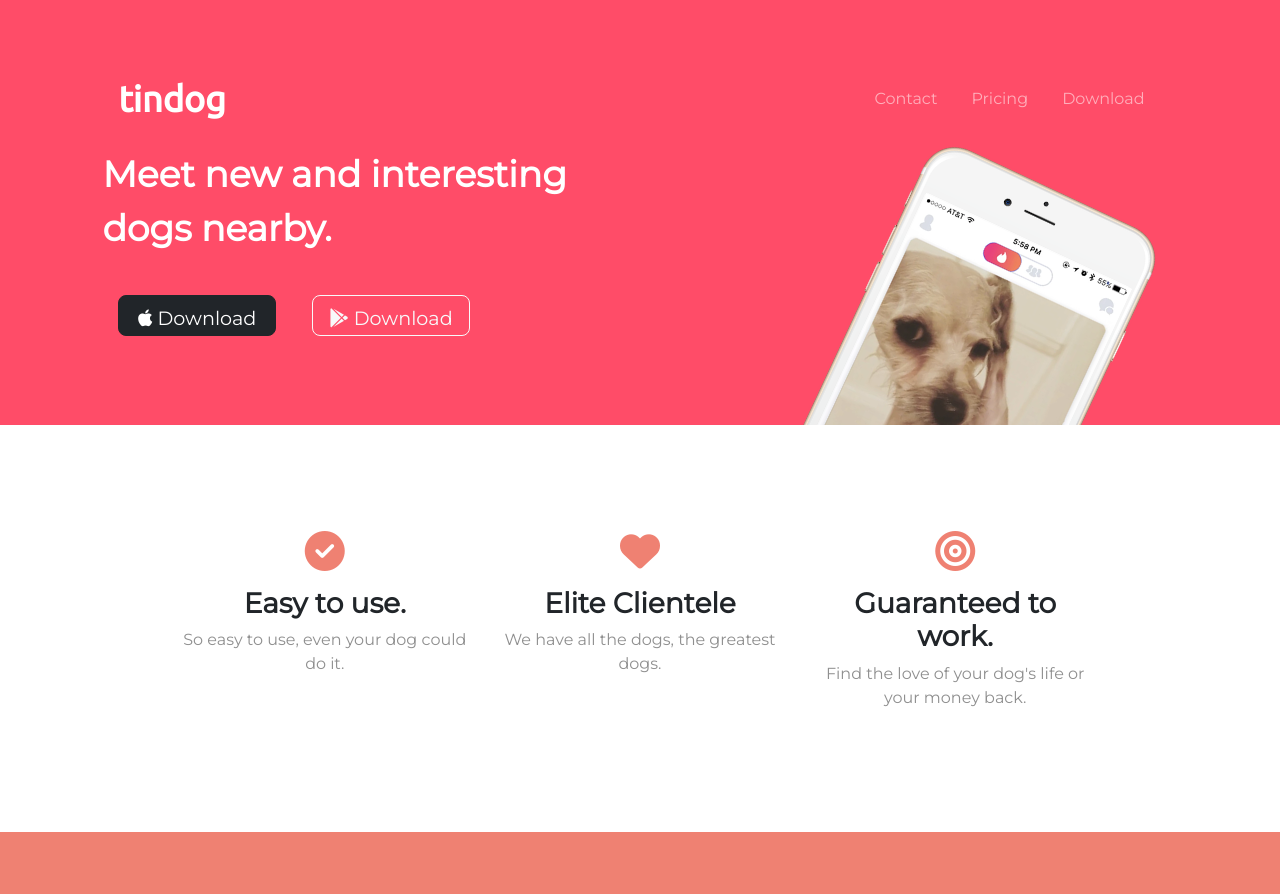
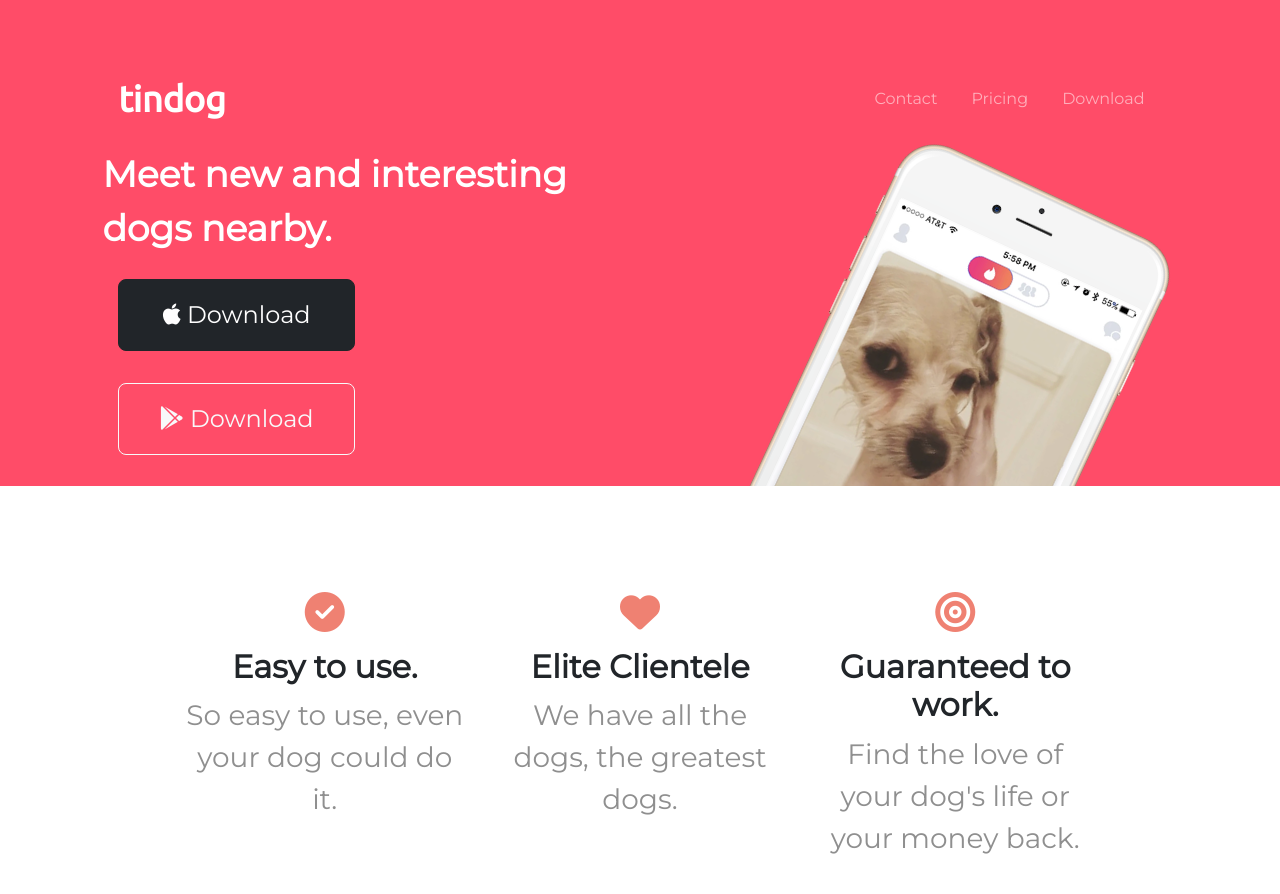
Before and after one commit to Dnaka27/Tindog_Udemy_Web, a plain HTML site: page index.html in a window 1280 px wide. Shown: the top 894 px of the page. Drawn offline with nearby package versions, Linux system fonts and the light colour scheme.

Commit message:
image width repaired

```diff
--- a/css/styles.css
+++ b/css/styles.css
@@ -27,6 +27,10 @@ body {
 
 /* Nav */
 
+.navbar-toggler-icon{
+    height: 60px;
+    width: 60px;
+}
 .navbar {
     padding: 2vh;
 }
@@ -45,16 +49,19 @@ body {
 /* Download buttons */
 
 .download-button {
-    height: 18%;
-    width: 30%;
-    font-size: 1.2rem;
-    margin: 4vh 2vh 4vh 2vh;
+    height: 25%;
+    max-height: 80px;
+    width: 45%;
+    max-width: 250px;
+    font-size: 1.5rem;
+    margin: 2vh;
 }
 
 /* Title image */
 
 .title-image {
-    width: 20%;
+    width: 25vw;
+    max-width: 300px;
     transform: rotate(25deg); /* Image rotation */
     position: absolute;
     margin: 2vh;
@@ -72,6 +79,12 @@ body {
 }
 .feature-box h3 {
     font-weight: bold;
+}
+.featureTitle{
+    font-size: 2rem;
+}
+.featureText{
+    font-size: 1.75rem;
 }
 .feature-box p {
     color: #8f8f8f;
@@ -156,3 +169,6 @@ body {
 .media-icons {
     margin: 1% 2%;
 }
+.copyrightText{
+    margin-top: 1vh;
+}
--- a/index.html
+++ b/index.html
@@ -77,18 +77,18 @@
         <div class="row">
             <div class="feature-box col-lg-4 col-sm-12">
                 <i class="icon fa-solid fa-circle-check"></i>
-                <h3>Easy to use.</h3>
-                <p>So easy to use, even your dog could do it.</p>
+                <h3 class="featureTitle">Easy to use.</h3>
+                <p class="featureText">So easy to use, even your dog could do it.</p>
             </div>
             <div class="feature-box col-lg-4 col-sm-12">
                 <i class="icon fa-solid fa-heart"></i>
-                <h3>Elite Clientele</h3>
-                <p>We have all the dogs, the greatest dogs.</p>
+                <h3 class="featureTitle">Elite Clientele</h3>
+                <p class="featureText">We have all the dogs, the greatest dogs.</p>
             </div>
             <div class="feature-box col-lg-4 col-sm-12">
                 <i class="icon fa-solid fa-bullseye"></i>
-                <h3>Guaranteed to work.</h3>
-                <p>Find the love of your dog's life or your money back.</p>
+                <h3 class="featureTitle">Guaranteed to work.</h3>
+                <p class="featureText">Find the love of your dog's life or your money back.</p>
             </div>
         </div>
     </section>
@@ -209,11 +209,11 @@
     <!-- Footer -->
 
     <footer class="white-section" id="footer">
-        <a href=""><i class="fa-brands media-icons fa-facebook"></i></a>
-        <a href=""><i class="fa-brands media-icons fa-twitter"></i></a>
-        <a href=""><i class="fa-brands media-icons fa-instagram"></i></a>
-        <a href=""><i class="fa-brands media-icons fa-telegram"></i></a>
-        <p>© Copyright TinDog</p>
+        <a href=""><i class="fa-brands media-icons fa-facebook fa-xl"></i></a>
+        <a href=""><i class="fa-brands media-icons fa-twitter fa-xl"></i></a>
+        <a href=""><i class="fa-brands media-icons fa-instagram fa-xl"></i></a>
+        <a href=""><i class="fa-brands media-icons fa-telegram fa-xl"></i></a>
+        <p class="copyrightText">© Copyright TinDog</p>
     </footer>
 </body>
 
```
